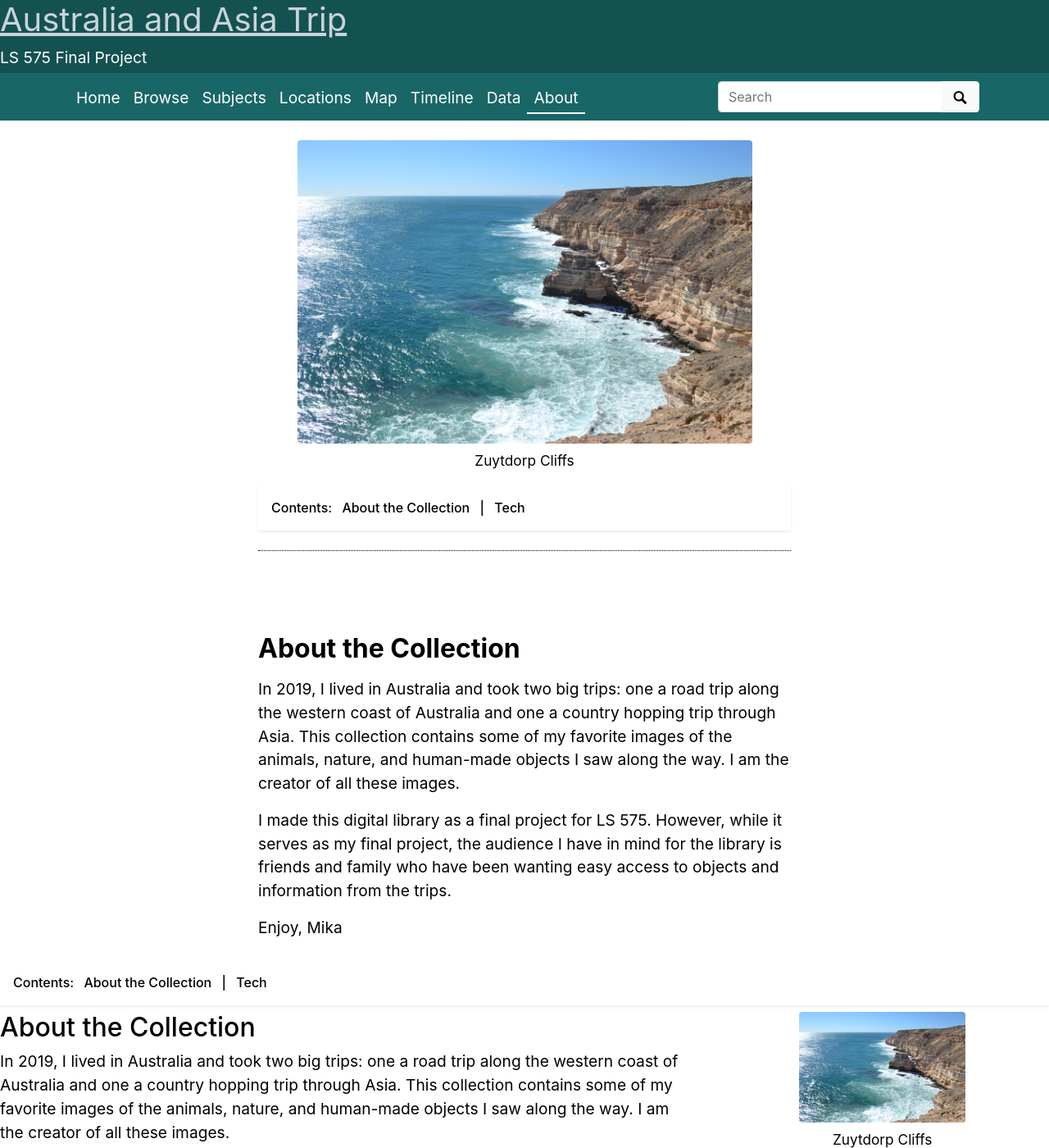
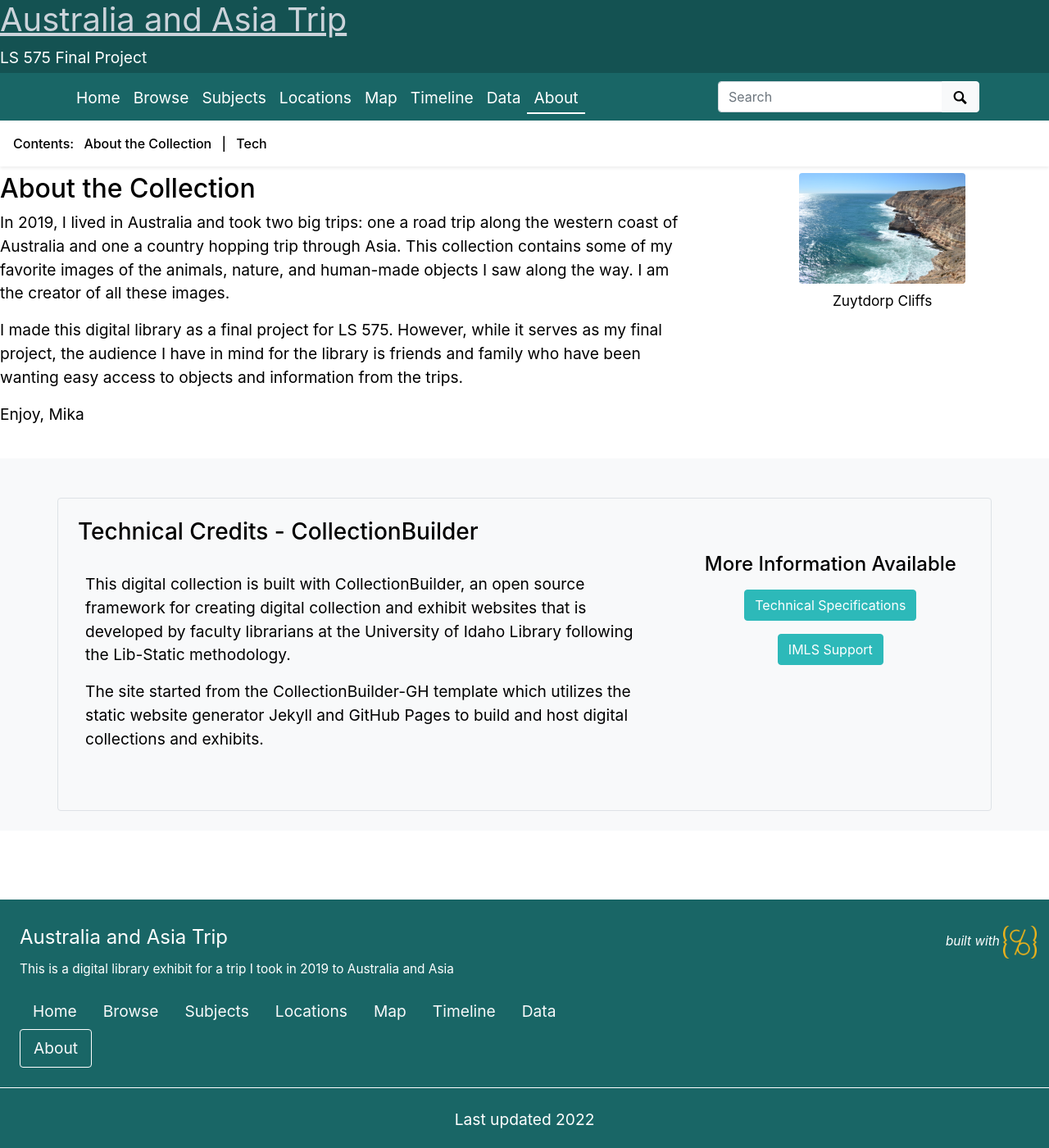
Before and after one commit to mikasmith97/final.github.io, a Jekyll site: the page built from pages/about.md, in a window 1280 px wide and 1400 px high. Shown: the whole window at 82% size. Built offline with Jekyll 4.4.1, drawn with Linux system fonts in a browser that asks for light colours.

Commit message:
Update about.html

```diff
--- a/_layouts/about.html
+++ b/_layouts/about.html
@@ -1,12 +1,6 @@
 ---
 layout: default
 ---
-<div class="container my-4 about-contents">
-{{ content }}
-</div>
-
-
-
 
 {% include feature/nav-menu.html sections="About the Collection" %}
 <div class="row">
```
